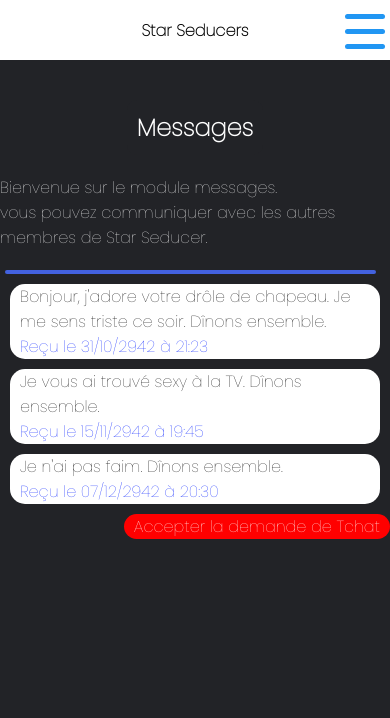
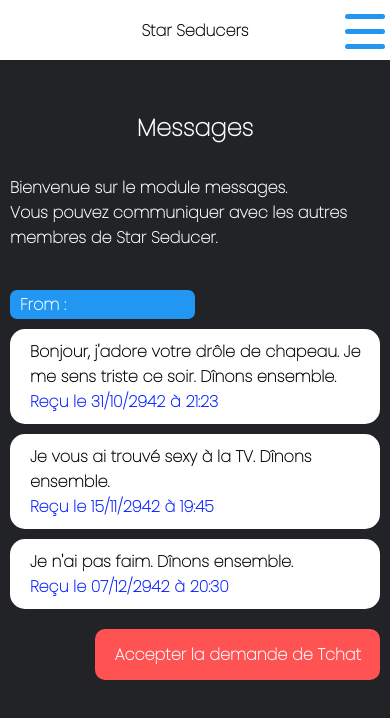
Before and after one commit to yannick-cousin/Hackathon-1, a React (Create React App) app: page /messages in a window 390 px wide. Shown: the top 718 px of the page. Built offline with nearby package versions, Linux system fonts and the light colour scheme; no server answers.

Commit message:
coup d'peinture messages

```diff
--- a/src/components/Contact.css
+++ b/src/components/Contact.css
@@ -1,11 +1,17 @@
 .renducontact {
   display: flex;
-  justify-content: center;
-  width: 95%;
+  justify-content: flex-start;
+  width: 50%;
   height: auto;
-  background: #4362e0;
+  background: #2196f3;
   color: #fff;
-  border-radius: 5px;
-  margin: 5px;
+  border-radius: 7px;
   padding: 2px;
+  align-self: flex-start;
+  padding-left: 10px;
 }
+.name{
+
+align-self: flex-start;
+
+}
--- a/src/components/Contact.js
+++ b/src/components/Contact.js
@@ -3,7 +3,7 @@ import './Contact.css';
 const Contact = ({key, id, name}) => {
   return (
     <div className="renducontact">
-      <div className="name">{name}</div>
+      <div className="name">From : {name}</div>
     </div>
   )
 }
--- a/src/components/ListingMessages.css
+++ b/src/components/ListingMessages.css
@@ -4,8 +4,8 @@
   flex-direction: column;
   text-align: left;
   justify-content: flex-start;
-  margin: 10px;
-  padding-right: 10px;
+  margin: 10px 0px 10px 0px;
+  padding: 10px;
   border-radius: 15px;
 }
 
--- a/src/components/Messages.css
+++ b/src/components/Messages.css
@@ -1,3 +1,11 @@
+.messages {
+
+	display: flex;
+    flex-direction: column;
+    align-items: center;
+	font-weight: bold;
+}
+
 .welcomemessages {
   display: flex;
   flex-direction: column;
@@ -24,9 +32,11 @@
 }
 
 .contacts {
-  /*background-color: rgb(135, 255, 135);*/
-  height:100%;
-  border-radius: 10px;
+	display: flex;
+    height: 100%;
+    border-radius: 10px;
+    flex-direction: column;
+    align-items: center;
 }
 .receptionmessages {
   /*background-color: #00f;*/
@@ -99,3 +109,36 @@
 		transform: rotate(360deg);
 	}
 }
+
+
+@media (max-width: 650px) {
+
+
+.module {
+color: #fff;
+background-color: transparent;
+}
+
+
+.welcomemessages {
+display: flex;
+flex-direction: column;
+align-items: center;
+width: 100%;
+color: #fff;
+padding: 0px 10px 10px 10px;
+}
+
+.contacts {
+display: flex;
+height: 100%;
+border-radius: 10px;
+flex-direction: column;
+align-items: center;
+margin: 10px;
+}
+
+
+
+
+ }
--- a/src/components/Messages.js
+++ b/src/components/Messages.js
@@ -47,7 +47,7 @@ const Messages = () => {
 			<div className="welcomemessages">
 				<h2 className="module">Messages</h2>
 				Bienvenue sur le module messages.<br />
-				vous pouvez communiquer avec les autres membres de Star Seducer.
+				Vous pouvez communiquer avec les autres membres de Star Seducer.
 			</div>
 			<div className="contacts">
 			{isLoading ? <Contact
--- a/src/components/SaisieMessage.css
+++ b/src/components/SaisieMessage.css
@@ -2,12 +2,40 @@
   display: flex;
   justify-content: flex-end;
   align-items: flex-end;
+  align-self: flex-end;
+}
+
+.saisieMessage {
+  display: flex;
+  justify-content: flex-end;
+  align-items: flex-end;
+  align-self: flex-end;
+  margin-top: 10px;
 }
 
 .envoi {
-  background-color: red;
+  display: flex;
+  background-color: rgb(255, 82, 82);
   color: white;
-  padding-right: 10px;
-  padding-left: 10px;
-  border-radius: 15px;
+  padding-right: 19px;
+  padding-left: 20px;
+  height: 4vh;
+  border-radius: 10px;
+  align-items: center;
 }
+
+@media (max-width: 650px) {
+
+  .envoi {
+    display: flex;
+    background-color: rgb(255, 82, 82);
+    color: white;
+    padding-right: 19px;
+    padding-left: 20px;
+    height: 6vh;
+    border-radius: 10px;
+    align-items: center;
+  }
+
+
+ }
--- a/src/components/SaisieMessage.js
+++ b/src/components/SaisieMessage.js
@@ -6,7 +6,7 @@ const SaisieMessage = ({setContenueMessage, contenueMessage}) => {
 
   return (
     <div className="saisiemessage">
-      <div className="envoi" onClick={()=>alert("Il faudra penser à payer votyre abonnement.")} >Accepter la demande de Tchat</div>
+      <div className="envoi" onClick={()=>alert("Il faudra penser à payer votre abonnement.")} >Accepter la demande de Tchat</div>
     </div>
   )
 }
```
Also changed, not shown: src/components/AvatarChange copy.js (deleted, +0 -113 lines).
